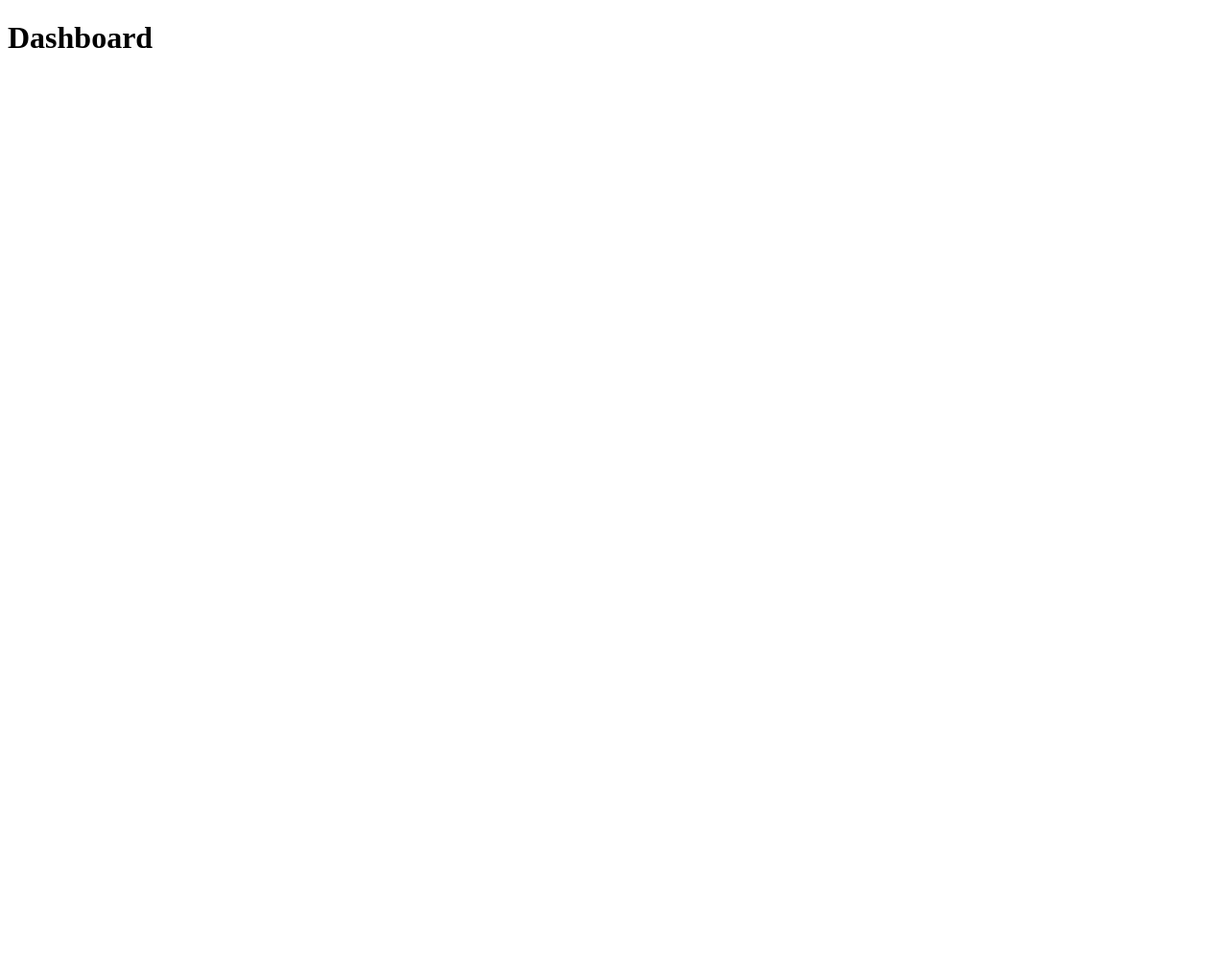
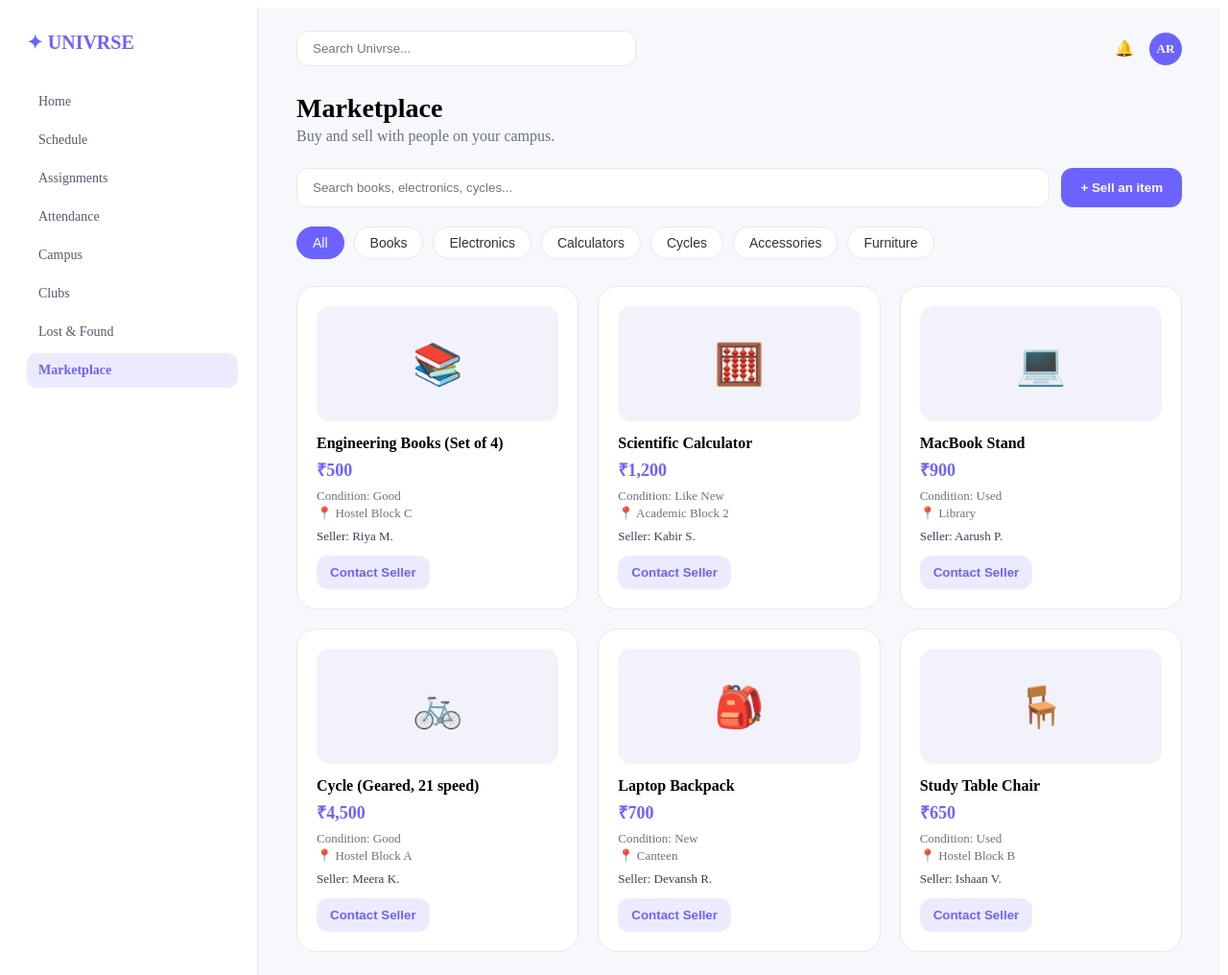
Before and after one commit to Beast2411/Univrse, a plain HTML site: page marketplace.html in a window 1280 px wide. Shown: the whole page at 96% size. Before the commit the page ends 800 px from the top, so only its background shows below. Drawn offline with Linux system fonts and the light colour scheme.

Commit message:
feat: add marketplace page

```diff
--- a/css/marketplace.css
+++ b/css/marketplace.css
@@ -0,0 +1,260 @@
+/* ===========================================
+   MARKETPLACE PAGE STYLES
+   (only styles for this page live here.
+   shared stuff like fonts/colors/sidebar
+   should eventually move to global.css)
+   =========================================== */
+
+/* basic page layout: sidebar on the left, content on the right */
+.app-layout {
+  display: flex;
+  min-height: 100vh;
+}
+
+/* ---------- SIDEBAR ---------- */
+.sidebar {
+  width: 220px;
+  background: #ffffff;
+  border-right: 1px solid #e7e8ed;
+  padding: 24px 20px;
+}
+
+.logo {
+  font-size: 20px;
+  font-weight: 700;
+  color: #6c63ff;
+  margin-bottom: 32px;
+}
+
+.nav-links {
+  display: flex;
+  flex-direction: column;
+  gap: 4px;
+}
+
+.nav-links a {
+  text-decoration: none;
+  color: #555b6e;
+  padding: 10px 12px;
+  border-radius: 10px;
+  font-size: 14px;
+}
+
+.nav-links a:hover {
+  background: #f2f2fb;
+}
+
+.nav-links a.active {
+  background: #ecebfe;
+  color: #6c63ff;
+  font-weight: 600;
+}
+
+/* ---------- MAIN CONTENT ---------- */
+.main-content {
+  flex: 1;
+  padding: 24px 40px;
+  background: #f7f8fc;
+}
+
+/* top search bar */
+.topbar {
+  display: flex;
+  justify-content: space-between;
+  align-items: center;
+  margin-bottom: 28px;
+}
+
+.topbar-search {
+  width: 320px;
+  padding: 10px 16px;
+  border-radius: 12px;
+  border: 1px solid #e7e8ed;
+  background: #ffffff;
+}
+
+.topbar-right {
+  display: flex;
+  align-items: center;
+  gap: 16px;
+}
+
+.avatar {
+  background: #6c63ff;
+  color: #ffffff;
+  font-size: 13px;
+  font-weight: 600;
+  width: 34px;
+  height: 34px;
+  border-radius: 50%;
+  display: flex;
+  align-items: center;
+  justify-content: center;
+}
+
+/* page title */
+.page-heading h1 {
+  margin: 0;
+  font-size: 28px;
+}
+
+.page-heading p {
+  margin: 4px 0 24px 0;
+  color: #6b7280;
+}
+
+/* ---------- MARKETPLACE TOOLBAR ---------- */
+.marketplace-toolbar {
+  display: flex;
+  gap: 12px;
+  margin-bottom: 20px;
+}
+
+.marketplace-search {
+  flex: 1;
+  padding: 12px 16px;
+  border-radius: 12px;
+  border: 1px solid #e7e8ed;
+  background: #ffffff;
+}
+
+.sell-btn {
+  background: #6c63ff;
+  color: #ffffff;
+  font-weight: 600;
+  padding: 12px 20px;
+  border-radius: 12px;
+  border: none;
+  cursor: pointer;
+}
+
+.sell-btn:hover {
+  background: #574fe0;
+}
+
+/* ---------- CATEGORY CHIPS ---------- */
+.categories {
+  display: flex;
+  flex-wrap: wrap;
+  gap: 10px;
+  margin-bottom: 28px;
+}
+
+.category-chip {
+  background: #ffffff;
+  border: 1px solid #e7e8ed;
+  padding: 8px 16px;
+  border-radius: 999px;
+  font-size: 14px;
+  cursor: pointer;
+  color: #333;
+}
+
+.category-chip.active {
+  background: #6c63ff;
+  color: #ffffff;
+  border-color: #6c63ff;
+}
+
+.category-chip:hover {
+  border-color: #6c63ff;
+}
+
+/* ---------- PRODUCT GRID ---------- */
+.product-grid {
+  display: grid;
+  grid-template-columns: repeat(3, 1fr);
+  gap: 20px;
+}
+
+/* card style, same idea as the cards used on the home page */
+.card {
+  background: #ffffff;
+  border: 1px solid #e7e8ed;
+  border-radius: 20px;
+  padding: 20px;
+}
+
+.product-card {
+  display: flex;
+  flex-direction: column;
+}
+
+.product-image {
+  width: 100%;
+  height: 120px;
+  background: #f2f2fb;
+  border-radius: 14px;
+  display: flex;
+  align-items: center;
+  justify-content: center;
+  font-size: 42px;
+  margin-bottom: 14px;
+}
+
+.product-info h3 {
+  margin: 0 0 6px 0;
+  font-size: 16px;
+}
+
+.product-price {
+  font-size: 18px;
+  font-weight: 700;
+  color: #6c63ff;
+  margin: 0 0 8px 0;
+}
+
+.product-meta {
+  font-size: 13px;
+  color: #6b7280;
+  margin: 2px 0;
+}
+
+.product-seller {
+  font-size: 13px;
+  color: #374151;
+  margin: 8px 0 12px 0;
+}
+
+.contact-btn {
+  border: none;
+  background: #ecebfe;
+  color: #6c63ff;
+  font-weight: 600;
+  padding: 10px 14px;
+  border-radius: 12px;
+  cursor: pointer;
+}
+
+.contact-btn:hover {
+  background: #6c63ff;
+  color: #ffffff;
+}
+
+/* ---------- RESPONSIVE ---------- */
+/* on smaller screens, stack the sidebar and shrink the grid */
+@media (max-width: 900px) {
+  .app-layout {
+    flex-direction: column;
+  }
+
+  .sidebar {
+    width: auto;
+    border-right: none;
+    border-bottom: 1px solid #e7e8ed;
+  }
+
+  .product-grid {
+    grid-template-columns: repeat(2, 1fr);
+  }
+}
+
+@media (max-width: 600px) {
+  .product-grid {
+    grid-template-columns: 1fr;
+  }
+
+  .topbar-search {
+    width: 100%;
+  }
+}
--- a/marketplace.html
+++ b/marketplace.html
@@ -12,7 +12,138 @@
 
 <body>
 
-    <h1>Dashboard</h1>
+  <div class="app-layout">
+
+    <!-- ===== LEFT SIDEBAR (same nav as the rest of the site) ===== -->
+    <aside class="sidebar">
+      <div class="logo">✦ UNIVRSE</div>
+
+      <nav class="nav-links">
+        <a href="index.html">Home</a>
+        <a href="schedule.html">Schedule</a>
+        <a href="assignments.html">Assignments</a>
+        <a href="attendance.html">Attendance</a>
+        <a href="campus.html">Campus</a>
+        <a href="clubs.html">Clubs</a>
+        <a href="lost-and-found.html">Lost &amp; Found</a>
+        <a href="marketplace.html" class="active">Marketplace</a>
+      </nav>
+    </aside>
+
+    <!-- ===== MAIN CONTENT ===== -->
+    <main class="main-content">
+
+      <!-- top bar -->
+      <header class="topbar">
+        <input type="text" class="topbar-search" placeholder="Search Univrse...">
+        <div class="topbar-right">
+          <span class="bell">🔔</span>
+          <span class="avatar">AR</span>
+        </div>
+      </header>
+
+      <!-- page heading -->
+      <section class="page-heading">
+        <h1>Marketplace</h1>
+        <p>Buy and sell with people on your campus.</p>
+      </section>
+
+      <!-- search + sell button for the marketplace itself -->
+      <section class="marketplace-toolbar">
+        <input type="text" class="marketplace-search" placeholder="Search books, electronics, cycles...">
+        <button class="sell-btn">+ Sell an item</button>
+      </section>
+
+      <!-- category filter chips -->
+      <section class="categories">
+        <button class="category-chip active">All</button>
+        <button class="category-chip">Books</button>
+        <button class="category-chip">Electronics</button>
+        <button class="category-chip">Calculators</button>
+        <button class="category-chip">Cycles</button>
+        <button class="category-chip">Accessories</button>
+        <button class="category-chip">Furniture</button>
+      </section>
+
+      <!-- product grid -->
+      <section class="product-grid">
+
+        <div class="card product-card">
+          <div class="product-image">📚</div>
+          <div class="product-info">
+            <h3>Engineering Books (Set of 4)</h3>
+            <p class="product-price">₹500</p>
+            <p class="product-meta">Condition: Good</p>
+            <p class="product-meta">📍 Hostel Block C</p>
+            <p class="product-seller">Seller: Riya M.</p>
+            <button class="contact-btn">Contact Seller</button>
+          </div>
+        </div>
+
+        <div class="card product-card">
+          <div class="product-image">🧮</div>
+          <div class="product-info">
+            <h3>Scientific Calculator</h3>
+            <p class="product-price">₹1,200</p>
+            <p class="product-meta">Condition: Like New</p>
+            <p class="product-meta">📍 Academic Block 2</p>
+            <p class="product-seller">Seller: Kabir S.</p>
+            <button class="contact-btn">Contact Seller</button>
+          </div>
+        </div>
+
+        <div class="card product-card">
+          <div class="product-image">💻</div>
+          <div class="product-info">
+            <h3>MacBook Stand</h3>
+            <p class="product-price">₹900</p>
+            <p class="product-meta">Condition: Used</p>
+            <p class="product-meta">📍 Library</p>
+            <p class="product-seller">Seller: Aarush P.</p>
+            <button class="contact-btn">Contact Seller</button>
+          </div>
+        </div>
+
+        <div class="card product-card">
+          <div class="product-image">🚲</div>
+          <div class="product-info">
+            <h3>Cycle (Geared, 21 speed)</h3>
+            <p class="product-price">₹4,500</p>
+            <p class="product-meta">Condition: Good</p>
+            <p class="product-meta">📍 Hostel Block A</p>
+            <p class="product-seller">Seller: Meera K.</p>
+            <button class="contact-btn">Contact Seller</button>
+          </div>
+        </div>
+
+        <div class="card product-card">
+          <div class="product-image">🎒</div>
+          <div class="product-info">
+            <h3>Laptop Backpack</h3>
+            <p class="product-price">₹700</p>
+            <p class="product-meta">Condition: New</p>
+            <p class="product-meta">📍 Canteen</p>
+            <p class="product-seller">Seller: Devansh R.</p>
+            <button class="contact-btn">Contact Seller</button>
+          </div>
+        </div>
+
+        <div class="card product-card">
+          <div class="product-image">🪑</div>
+          <div class="product-info">
+            <h3>Study Table Chair</h3>
+            <p class="product-price">₹650</p>
+            <p class="product-meta">Condition: Used</p>
+            <p class="product-meta">📍 Hostel Block B</p>
+            <p class="product-seller">Seller: Ishaan V.</p>
+            <button class="contact-btn">Contact Seller</button>
+          </div>
+        </div>
+
+      </section>
+
+    </main>
+  </div>
 
 </body>
 </html>
```
